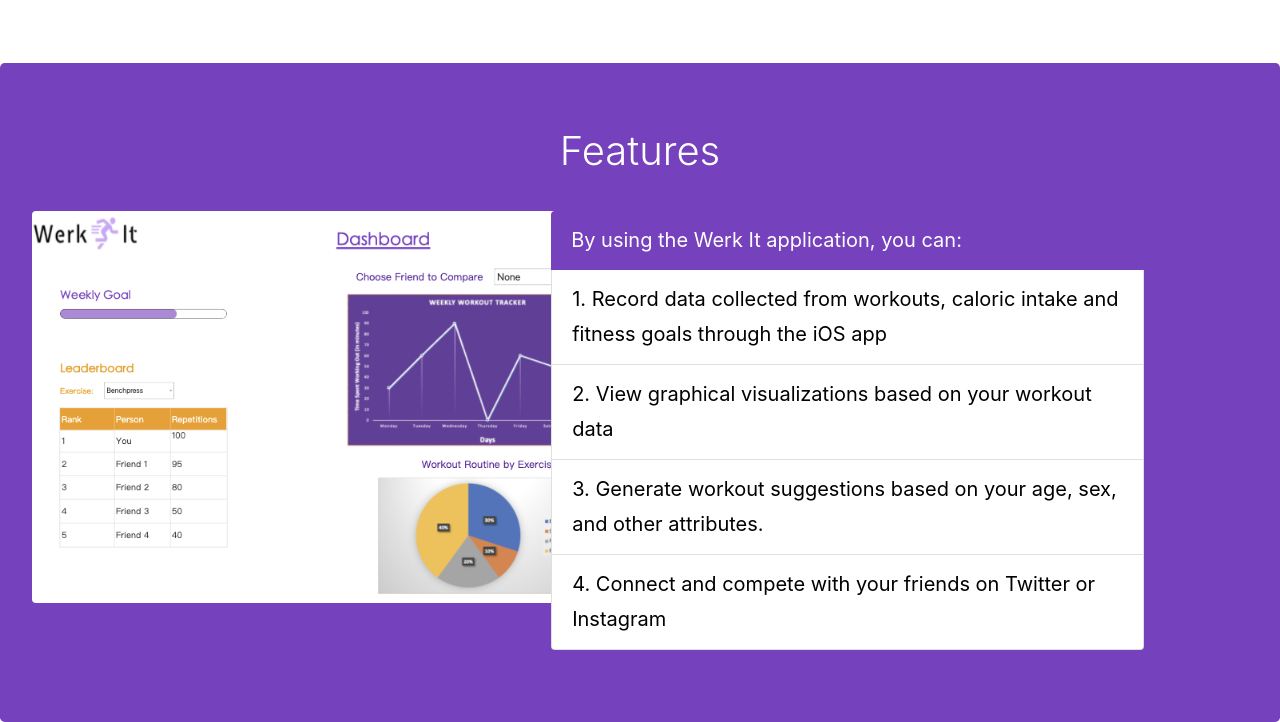
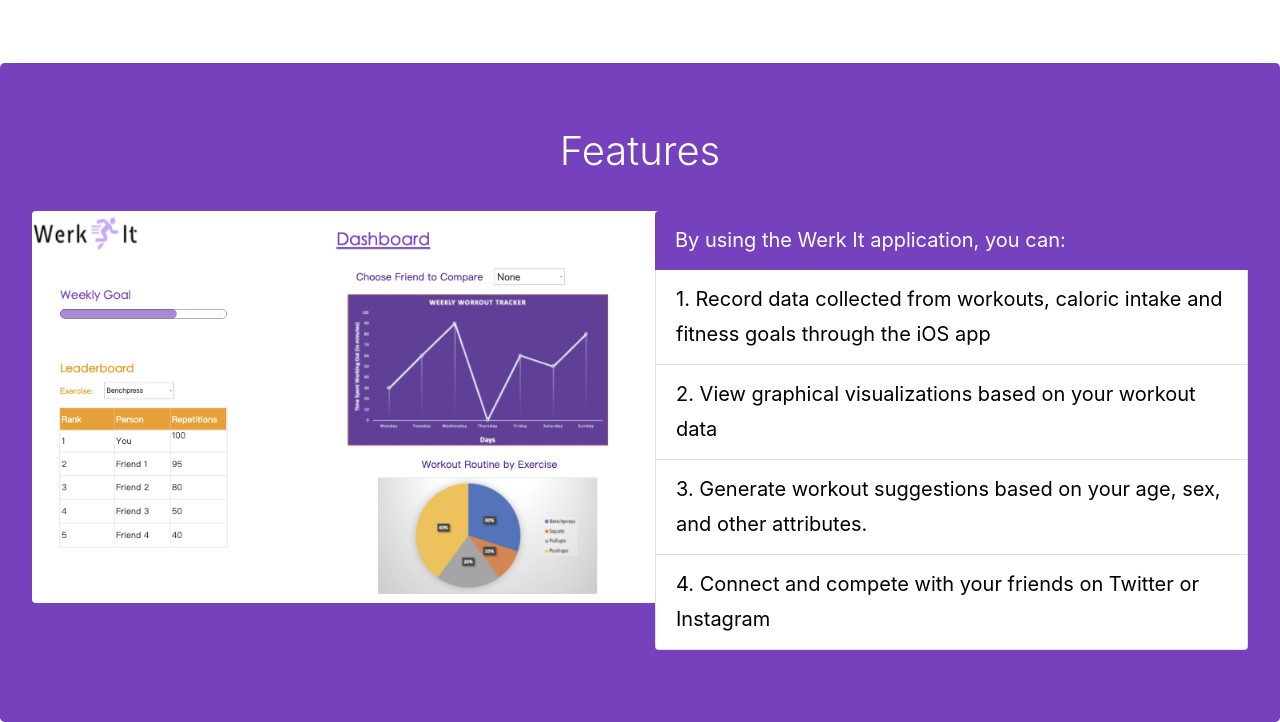
Before and after one commit to abhigunasekar/werkIt, a plain HTML site: page index.html in a window 1280 px wide. Shown: the part 1876-2598 px from the top of the page. Drawn offline with nearby package versions, Linux system fonts and the light colour scheme.

Commit message:
fixed alignment of features

```diff
--- a/index.html
+++ b/index.html
@@ -150,9 +150,10 @@
       <div id="feature-section" class="jumbotron jumbotron-about ">
         <h1 class="display-5 text-center heading section-head ">Features</h1>
         <div class="row">
-            <div class="col-lg-5 text-center">
+            <div class="col-lg-3 text-center">
               <img src="assets/features.png" class="img-mrg rounded float-start" alt="...">
              </div>
+             <div class="col-lg-3"></div>
             <div class="col-lg-6">
                 <h5 class="about-us-descript">
                   <ul class="list-group">
```
